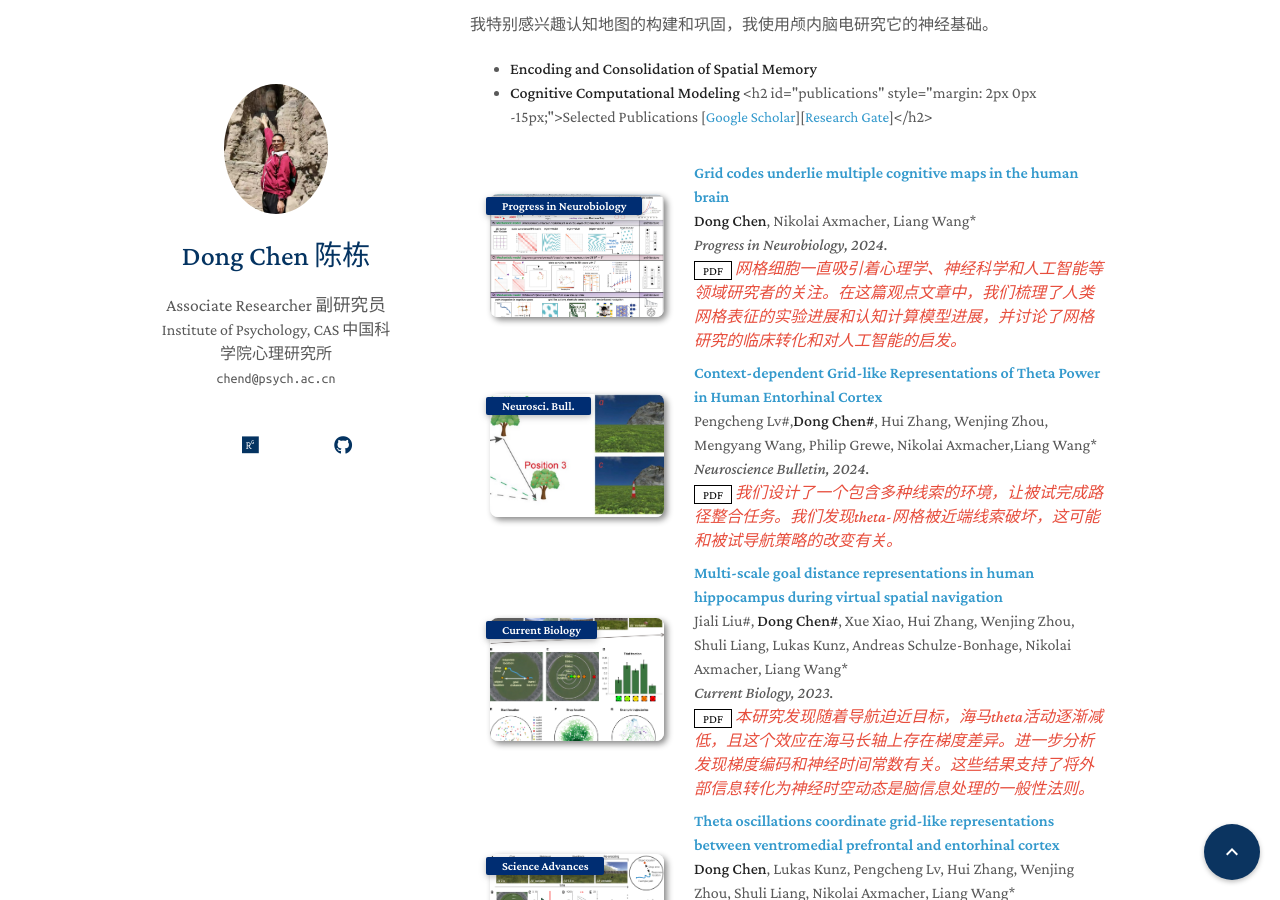
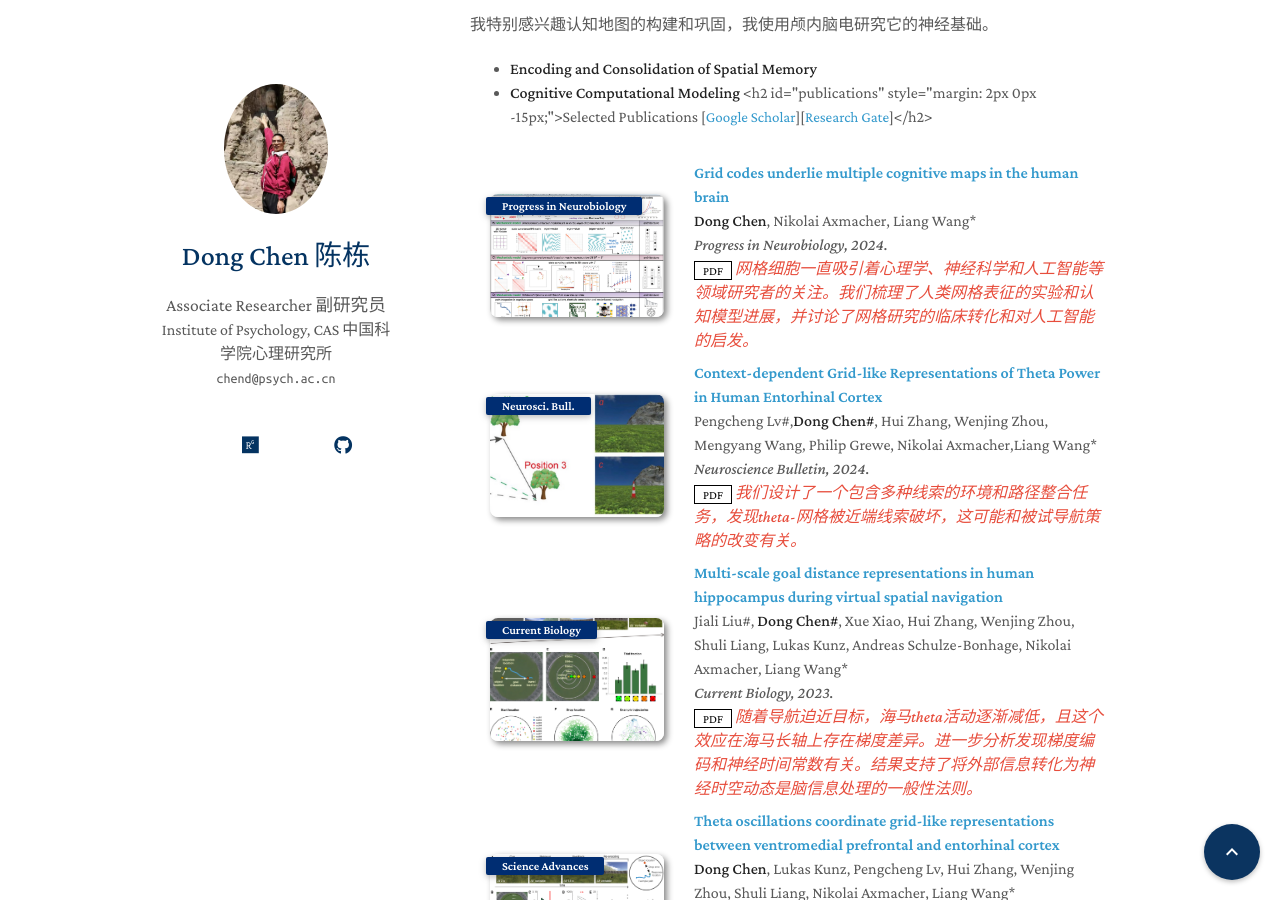
Before and after one commit to chendong567/chendong567.github.io, a Jekyll site: the page built from index.md, in a window 1280 px wide and 900 px high, scrolled down 206 px. Built offline with Jekyll 4.4.1, drawn with Linux system fonts in a browser that asks for light colours; a style sheet for code colours, icons or effects is not loaded; our own code applies the rules of GitHub Pages for plain Markdown files.

Commit message:
Update publications.yml

```diff
--- a/_data/publications.yml
+++ b/_data/publications.yml
@@ -6,21 +6,21 @@ main:
     conference: Progress in Neurobiology, 2024.
     pdf: https://www.sciencedirect.com/science/article/abs/pii/S0301008224000054
     image: ./assets/img/2024_ProgressinNeurobiology_GridCodesUnderlie_Chen.png
-    notes: 网格细胞一直吸引着心理学、神经科学和人工智能等领域研究者的关注。在这篇观点文章中，我们梳理了人类网格表征的实验进展和认知计算模型进展，并讨论了网格研究的临床转化和对人工智能的启发。
+    notes: 网格细胞一直吸引着心理学、神经科学和人工智能等领域研究者的关注。我们梳理了人类网格表征的实验和认知模型进展，并讨论了网格研究的临床转化和对人工智能的启发。
   - title: Context‐dependent Grid‐like Representations of Theta Power in Human Entorhinal Cortex
     authors: Pengcheng Lv#,<strong>Dong Chen#</strong>, Hui Zhang, Wenjing Zhou, Mengyang Wang, Philip Grewe, Nikolai Axmacher,Liang Wang*
     conference_short: Neurosci. Bull.
     conference: Neuroscience Bulletin, 2024.
     pdf: https://link.springer.com/article/10.1007/s12264-024-01271-6
     image: ./assets/img/bullin.jpg
-    notes: 我们设计了一个包含多种线索的环境，让被试完成路径整合任务。我们发现theta-网格被近端线索破坏，这可能和被试导航策略的改变有关。
+    notes: 我们设计了一个包含多种线索的环境和路径整合任务，发现theta-网格被近端线索破坏，这可能和被试导航策略的改变有关。
   - title: Multi-scale goal distance representations in human hippocampus during virtual spatial navigation
     authors: Jiali Liu#, <strong>Dong Chen#</strong>, Xue Xiao, Hui Zhang, Wenjing Zhou, Shuli Liang, Lukas Kunz, Andreas Schulze-Bonhage, Nikolai Axmacher, Liang Wang*
     conference_short: Current Biology
     conference: Current Biology, 2023.
     pdf: https://www.cell.com/current-biology/fulltext/S0960-9822(23)00481-5
     image: ./assets/img/2023_CurrentBiology_MultiscaleGoalDistance_Liu.jpg
-    notes: 本研究发现随着导航迫近目标，海马theta活动逐渐减低，且这个效应在海马长轴上存在梯度差异。进一步分析发现梯度编码和神经时间常数有关。这些结果支持了将外部信息转化为神经时空动态是脑信息处理的一般性法则。
+    notes: 随着导航迫近目标，海马theta活动逐渐减低，且这个效应在海马长轴上存在梯度差异。进一步分析发现梯度编码和神经时间常数有关。结果支持了将外部信息转化为神经时空动态是脑信息处理的一般性法则。
   - title: Theta oscillations coordinate grid-like representations between ventromedial prefrontal and entorhinal cortex
     authors: <strong>Dong Chen</strong>, Lukas Kunz, Pengcheng Lv, Hui Zhang, Wenjing Zhou, Shuli Liang, Nikolai Axmacher, Liang Wang*
     conference_short: Science Advances
```
